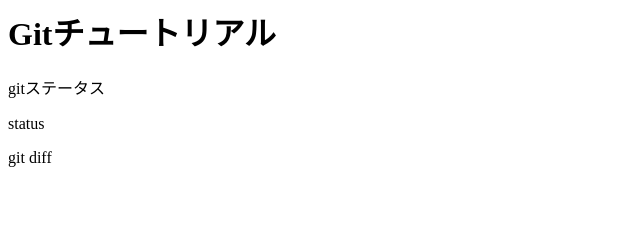
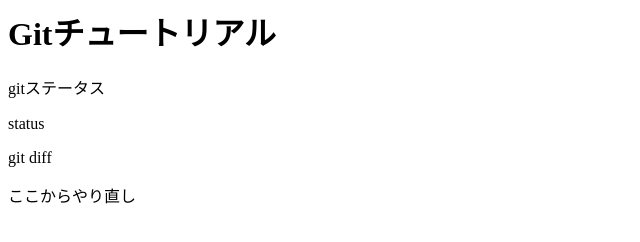
Before and after one commit to yamakoshi99/git_tutorial, a plain HTML site: page index.html in a window 1280 px wide. Shown: the whole page, without its empty margins (0-640 px from the left). Drawn offline with Linux system fonts and the light colour scheme.

Commit message:
commit two２回目だよ！commit two２回目だよ！

```diff
--- a/index.html
+++ b/index.html
@@ -2,3 +2,4 @@
 <p>gitステータス</p>
 <p>status</p>
 <p>git diff</p>
+<p>ここからやり直し</p>
```
